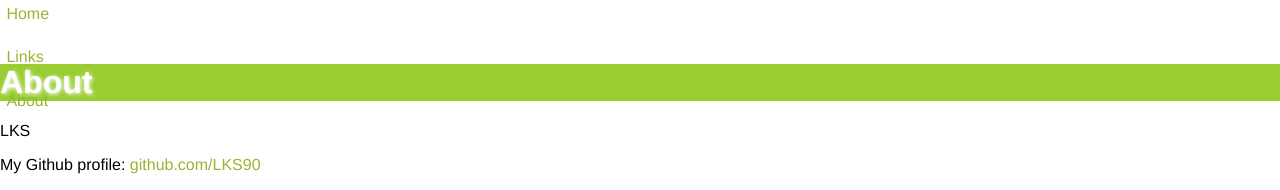
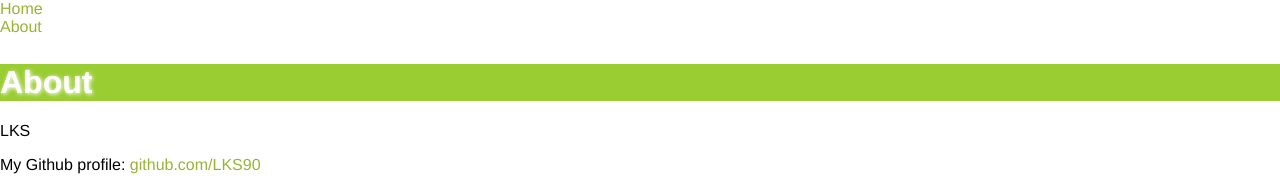
Before and after one commit to LKS90/LKS90.github.io, a Jekyll site: the page built from about/index.html, in a window 1280 px wide. Shown: the top 190 px of the page. Built offline with Jekyll 4.4.1, drawn with Linux system fonts in a browser that asks for light colours.

Commit message:
Update default.html

```diff
--- a/_layouts/default.html
+++ b/_layouts/default.html
@@ -20,29 +16,8 @@
 </head>
 <body>
 	<div class="outer"><div class="header">
-       	<div class="column">
-
-  <div class="portlet">
-    <div class="portlet-header">Home</div>
-  </div>
-
-</div>
-
-<div class="column">
-
-  <div class="portlet">
-    <div class="portlet-header">Links</div>
-  </div>
-
-</div>
-
-<div class="column">
-
-  <div class="portlet">
-    <div class="portlet-header">About</div>
-  </div>
-
-</div>
+	<div class="link">Home</div>
+	<div class="link">About</div>
     	</div></div><!-- /.header -->
 	<div class="content">
 
```
Also changed, not shown: other parts of _layouts/default.html (+0 -4 lines).
